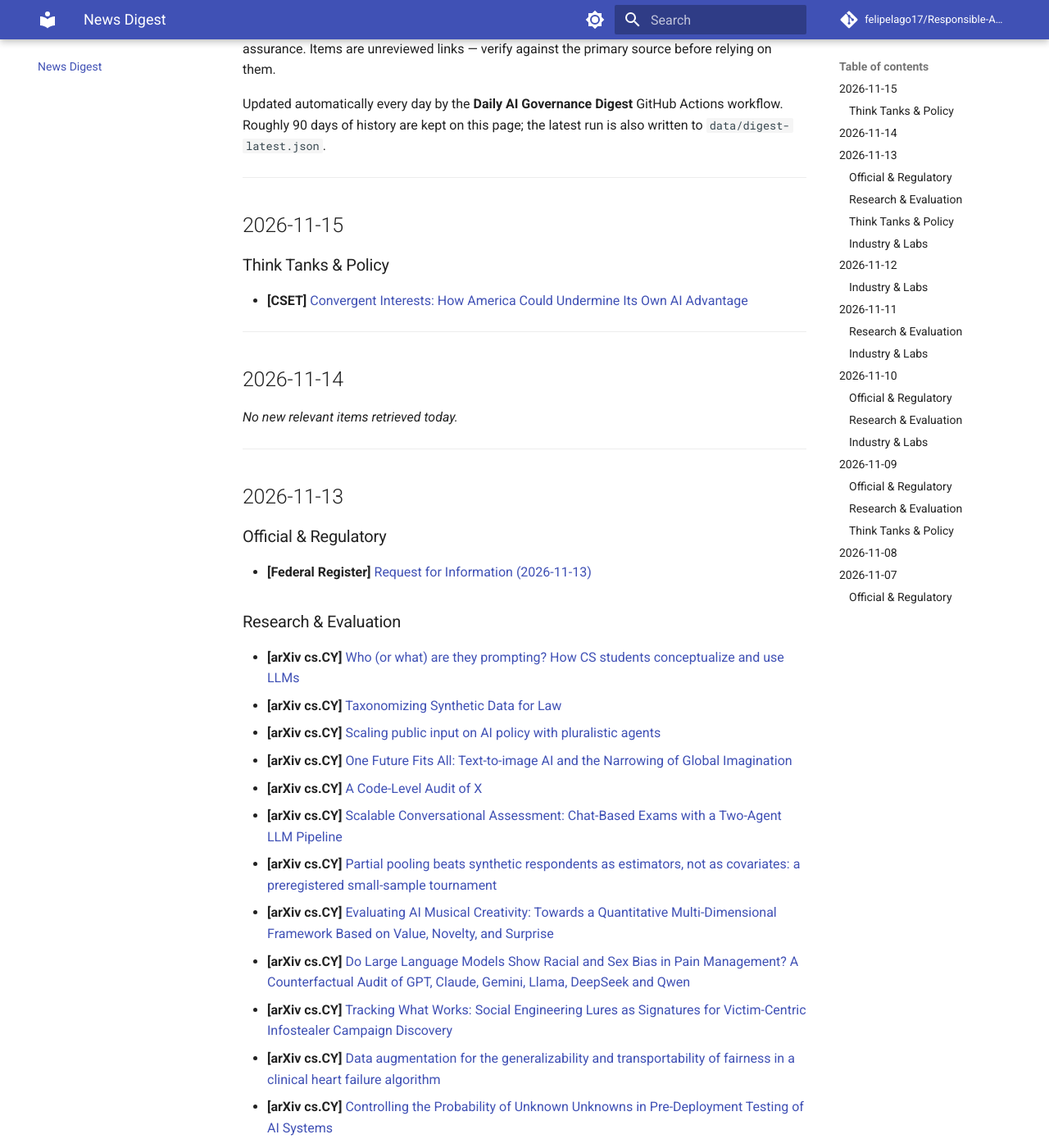
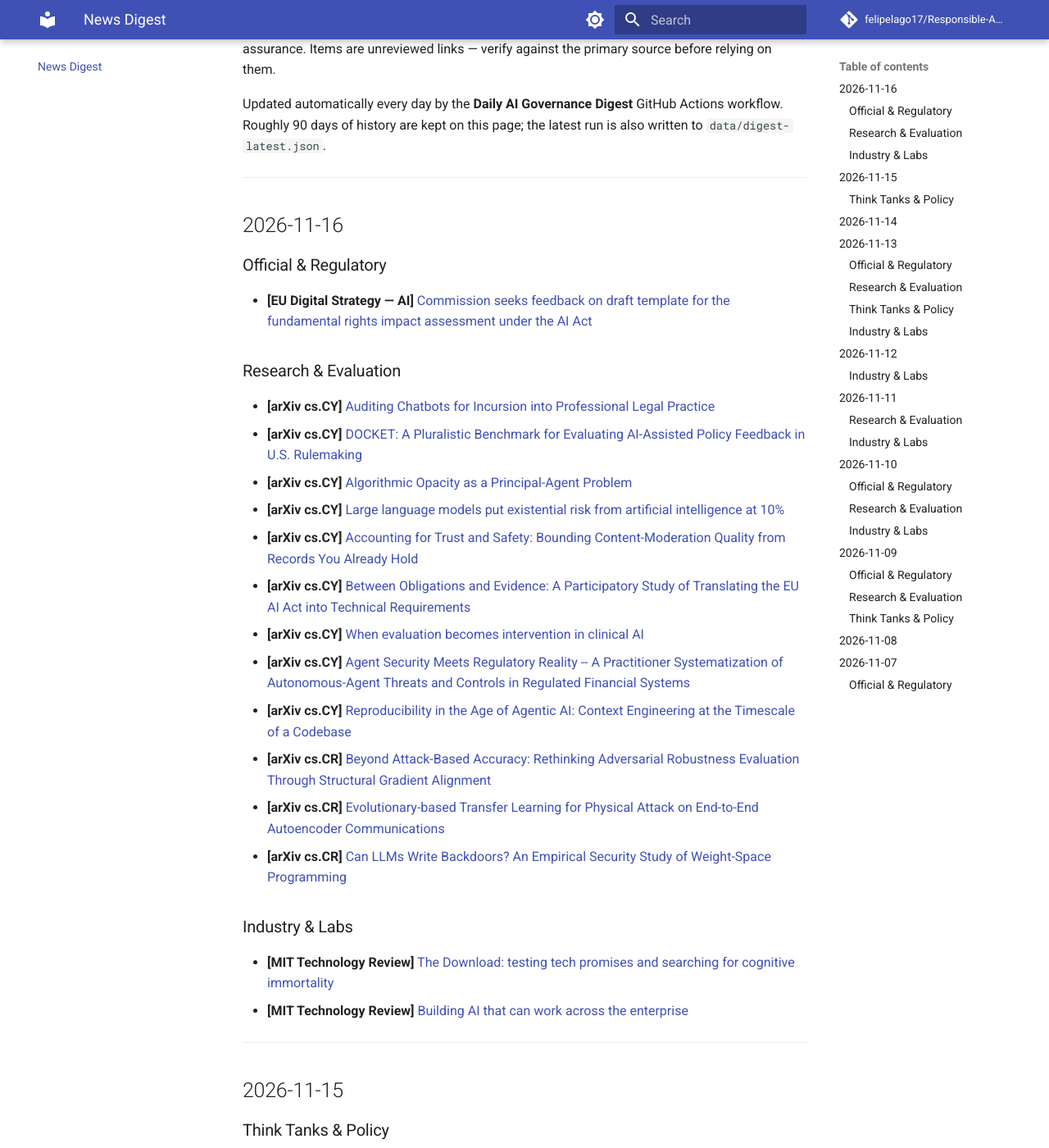
Before and after one commit to felipelago17/Responsible-AI-evaluation, an MkDocs documentation site: the page built from docs/news/digest.md, in a window 1280 px wide and 1400 px high, scrolled down 232 px. Shown: the whole window at 82% size. Built offline with MkDocs 1.6.1 and Material for MkDocs 9.7.7, drawn with Linux system fonts in a browser that asks for light colours; comment, search, counter and statistics services are not loaded.

Commit message:
chore: daily digest 2026-11-16

```diff
--- a/docs/news/digest.md
+++ b/docs/news/digest.md
@@ -9,6 +9,34 @@ Roughly 90 days of history are kept on this page; the latest run is also written
 ---
 
 <!-- DIGEST_START -->
+## 2026-11-16
+
+### Official & Regulatory
+
+- **[EU Digital Strategy — AI]** [Commission seeks feedback on draft template for the fundamental rights impact assessment under the AI Act](https://digital-strategy.ec.europa.eu/en/news/commission-seeks-feedback-draft-template-fundamental-rights-impact-assessment-under-ai-act)
+
+### Research & Evaluation
+
+- **[arXiv cs.CY]** [Auditing Chatbots for Incursion into Professional Legal Practice](https://arxiv.org/abs/2611.17622)
+- **[arXiv cs.CY]** [DOCKET: A Pluralistic Benchmark for Evaluating AI-Assisted Policy Feedback in U.S. Rulemaking](https://arxiv.org/abs/2611.17914)
+- **[arXiv cs.CY]** [Algorithmic Opacity as a Principal-Agent Problem](https://arxiv.org/abs/2611.17980)
+- **[arXiv cs.CY]** [Large language models put existential risk from artificial intelligence at 10%](https://arxiv.org/abs/2611.18219)
+- **[arXiv cs.CY]** [Accounting for Trust and Safety: Bounding Content-Moderation Quality from Records You Already Hold](https://arxiv.org/abs/2611.18437)
+- **[arXiv cs.CY]** [Between Obligations and Evidence: A Participatory Study of Translating the EU AI Act into Technical Requirements](https://arxiv.org/abs/2611.18439)
+- **[arXiv cs.CY]** [When evaluation becomes intervention in clinical AI](https://arxiv.org/abs/2611.18297)
+- **[arXiv cs.CY]** [Agent Security Meets Regulatory Reality -- A Practitioner Systematization of Autonomous-Agent Threats and Controls in Regulated Financial Systems](https://arxiv.org/abs/2606.29142)
+- **[arXiv cs.CY]** [Reproducibility in the Age of Agentic AI: Context Engineering at the Timescale of a Codebase](https://arxiv.org/abs/2609.11728)
+- **[arXiv cs.CR]** [Beyond Attack-Based Accuracy: Rethinking Adversarial Robustness Evaluation Through Structural Gradient Alignment](https://arxiv.org/abs/2611.17377)
+- **[arXiv cs.CR]** [Evolutionary-based Transfer Learning for Physical Attack on End-to-End Autoencoder Communications](https://arxiv.org/abs/2611.17393)
+- **[arXiv cs.CR]** [Can LLMs Write Backdoors? An Empirical Security Study of Weight-Space Programming](https://arxiv.org/abs/2611.17395)
+
+### Industry & Labs
+
+- **[MIT Technology Review]** [The Download: testing tech promises and searching for cognitive immortality](https://www.technologyreview.com/2026/11/16/1148599/the-download-testing-tech-promises-cognitive-immortality-quest/)
+- **[MIT Technology Review]** [Building AI that can work across the enterprise](https://www.technologyreview.com/2026/11/16/1146070/building-ai-that-can-work-across-the-enterprise/)
+
+---
+
 ## 2026-11-15
 
 ### Think Tanks & Policy
```
Also changed, not shown: 2 other files.
